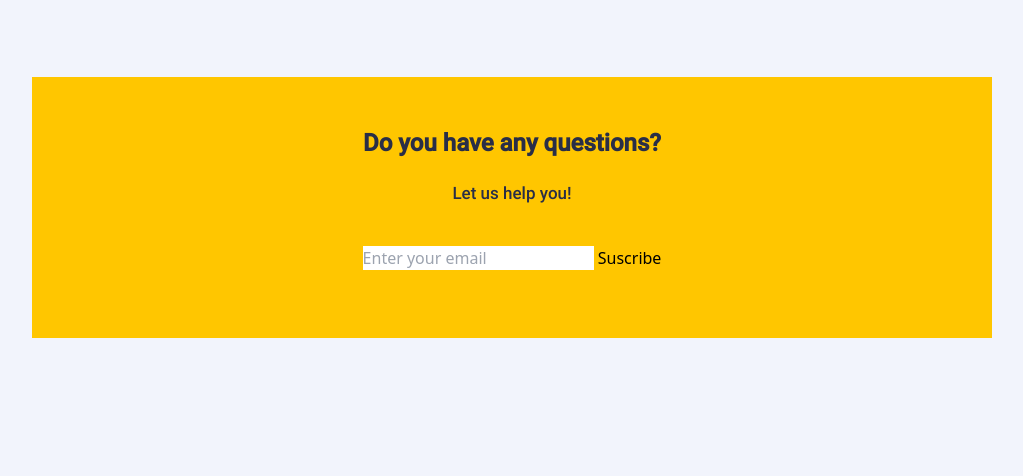
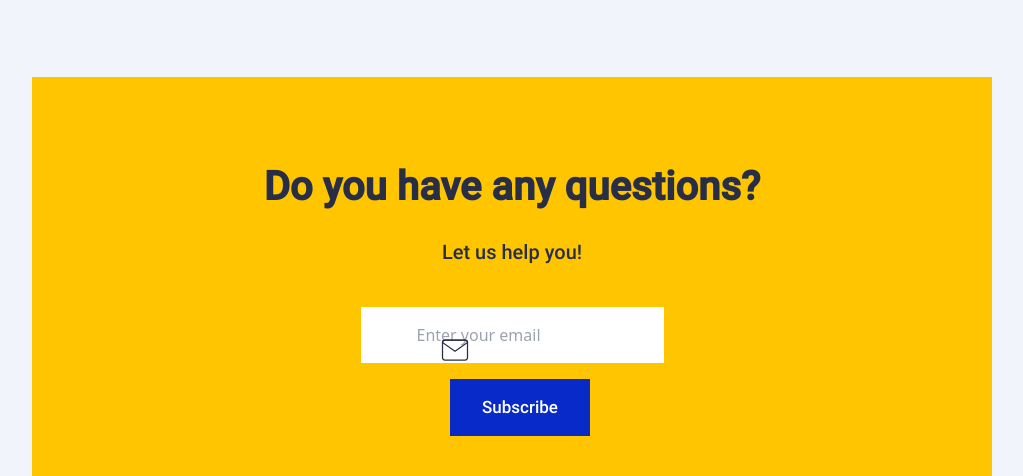
Before and after one commit to jewlys/Mid-term-Project-IH22, a plain HTML site: page indextailwind.html in a window 1280 px wide. Shown: the part 4286-4762 px from the top of the page, without its empty margins (128-1151 px from the left). Drawn offline with nearby package versions, Linux system fonts and the light colour scheme.

Commit message:
fixing some style issues on home page

```diff
--- a/indextailwind.html
+++ b/indextailwind.html
@@ -130,14 +130,15 @@
   </section>
 
   <!-- /* Seccion Q&E */ -->
-  <section class="h-auto w-auto mx-5 my-20 md:w-9/12 md:mx-auto bg-yellow p-12 flex flex-col">
-    <h2 class="md:bold-40 bold-24 color-dark-grey text-center">Do you have any questions?</h2>
-    <h3 class="md:regular-20 regular-17 color-dark-grey text-center mt-5">Let us help you!</h3>
-    <form class="mt-10 mb-5 relative text-center md:w-3/6 md:mx-auto"action="">
-      <input type="email" name="email" id="email" placeholder="Enter your email">
-      <input type="submit" value="Suscribe">
-    </form>
-  </section>
+  <section class="h-auto w-auto mx-5 my-20 md:w-9/12 md:mx-auto bg-yellow p-12 flex flex-col md:py-20">
+    <h3 class="bold-40 color-dark-grey text-center">Do you have any questions?</h3>
+    <p class="regular-20 color-dark-grey text-center mt-5">Let us help you!</p>
+    <div class="mt-10 mb-5 relative text-center md:w-3/6 md:mx-auto">
+      <input type="email" placeholder="Enter your email" class="p-4 md:pl-14"/>
+      <img src="img/newsletter/icon/mail.svg" alt="mail icon" class="hidden lg:inline lg:absolute md:top-7 md:left-36">
+      <button class="medium-17 bg-dark-blue color-white py-4 px-8 mx-auto mt-4 md:ml-4">Subscribe</button>
+    </div>
+</section>
 
   <!-- /* Sección Footer */ -->
   <footer class="w-auto mx-9 mb-16 flex flex-col md:flex-row md:justify-between md:w-8/12 md:mx-auto md:mt-36">
```
Also changed, not shown: project.html (+1 -1 lines).
